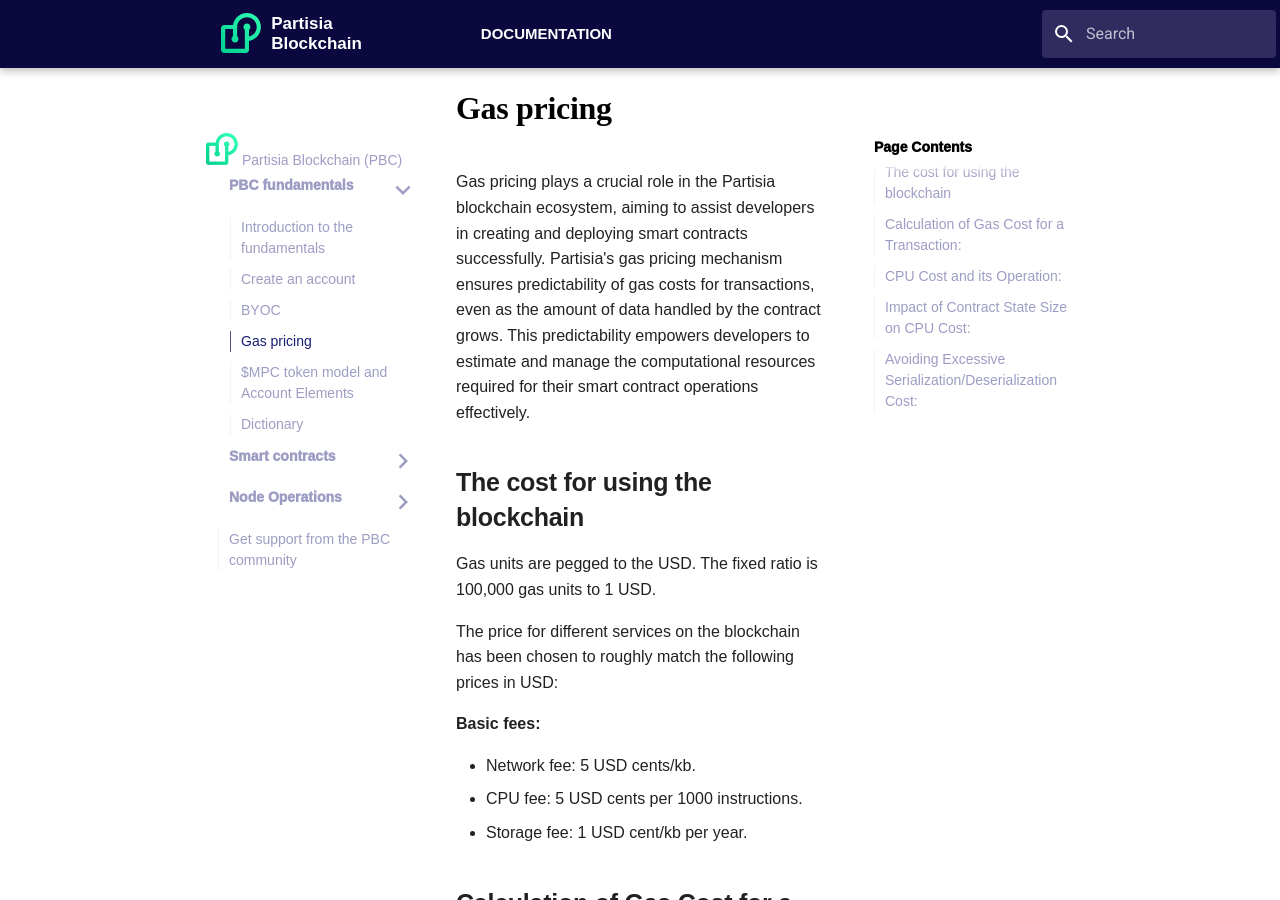
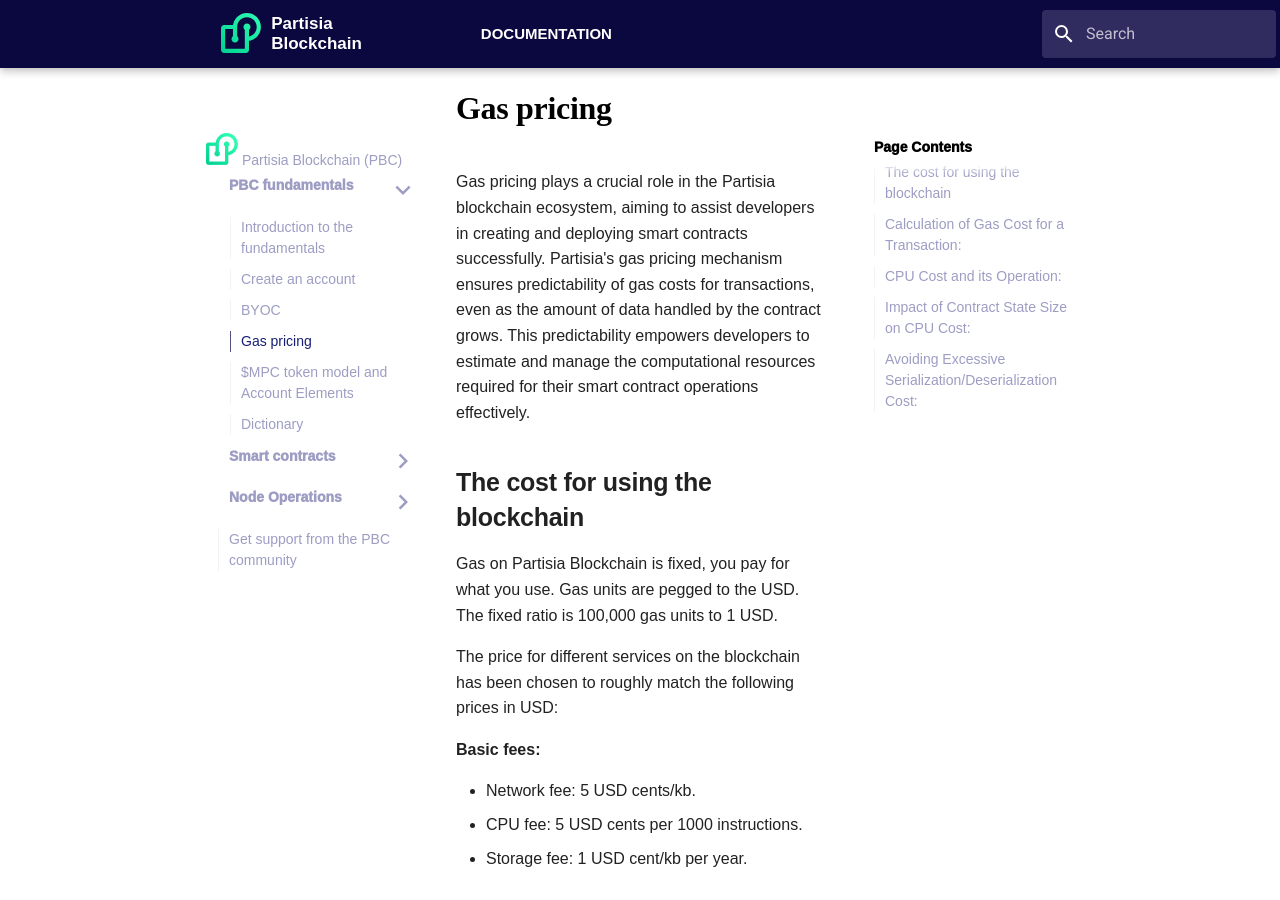
Before and after one commit to 0xSero/partisia-docs, an MkDocs documentation site: the page built from docs/pbc-fundamentals/gas/gas.md, in a window 1280 px wide and 900 px high. Built offline with MkDocs 1.6.1 and Material for MkDocs 9.7.7, drawn with Linux system fonts in a browser that asks for light colours; some web fonts are replaced; a script that is not in the unit is left out.

Commit message:
Updating intro to gas

```diff
--- a/docs/pbc-fundamentals/gas/gas.md
+++ b/docs/pbc-fundamentals/gas/gas.md
@@ -4,7 +4,7 @@
 
 ## The cost for using the blockchain
 
-Gas units are pegged to the USD. The fixed ratio is 100,000 gas units to 1 USD.
+Gas on Partisia Blockchain is fixed, you pay for what you use. Gas units are pegged to the USD. The fixed ratio is 100,000 gas units to 1 USD.
 
 The price for different services on the blockchain has been chosen to roughly match the following prices in USD:
 
```
